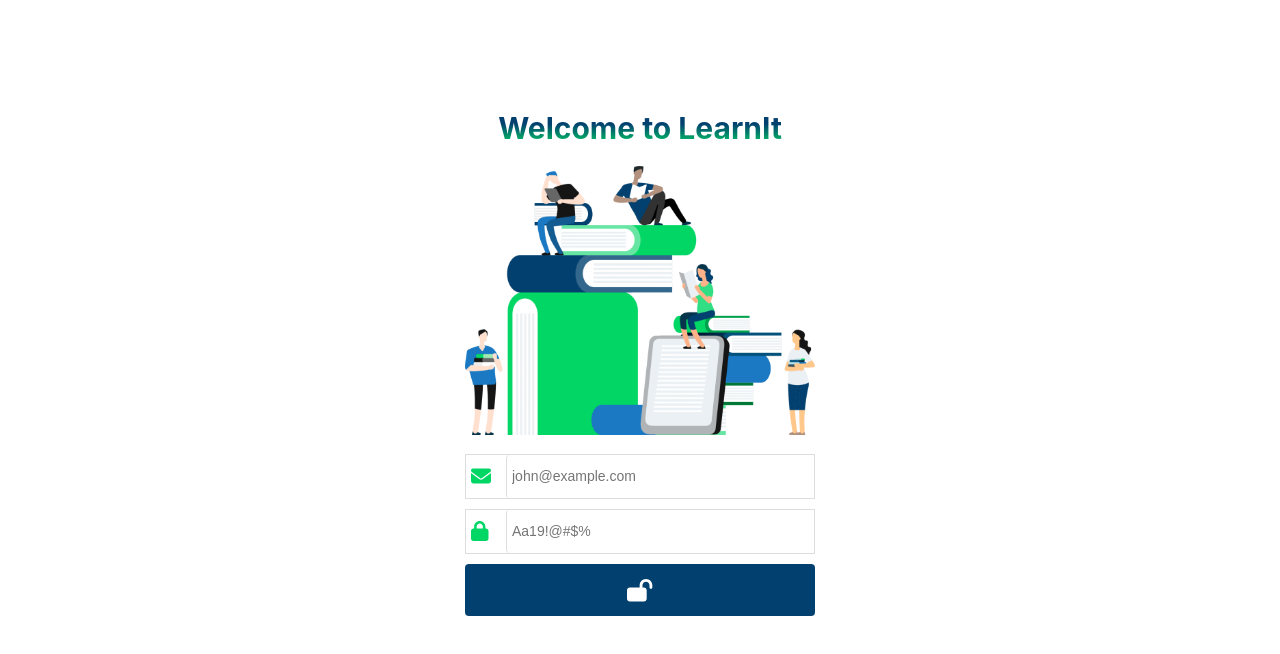
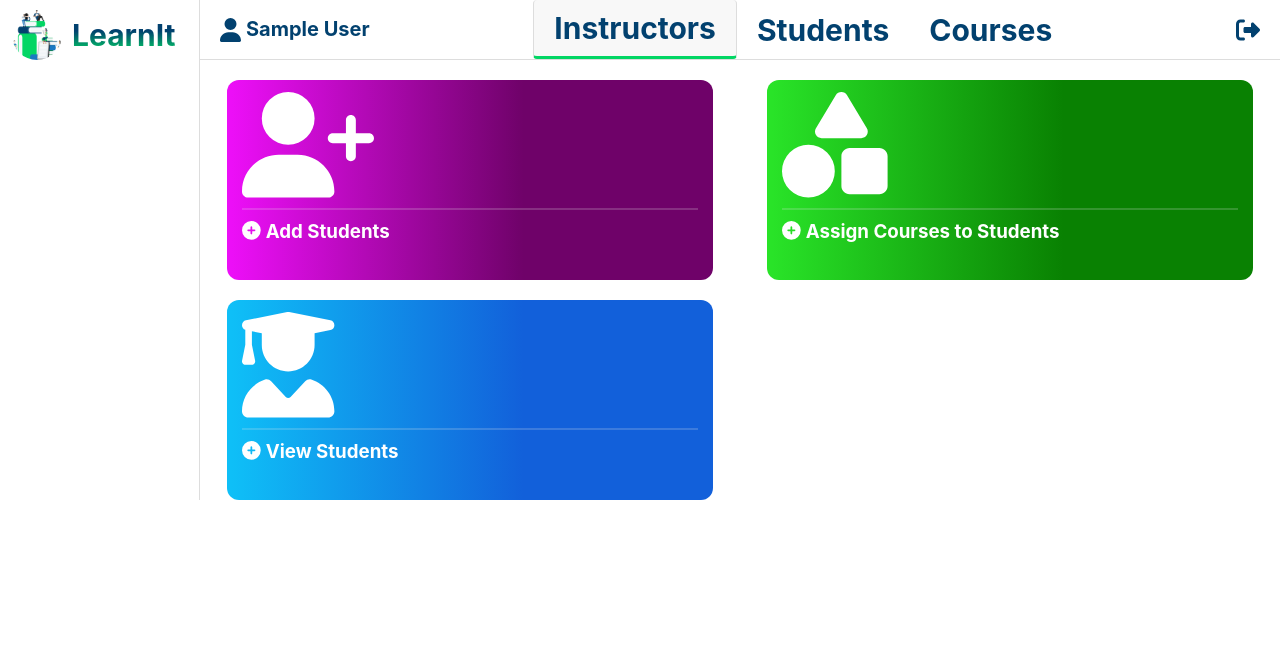
Before and after one commit to asmaahamid02/e-learning-system, a React (Create React App) app in the folder elearning-frontend/: page /home in a window 1280 px wide. Before the commit this address led to /. Shown: the top 654 px of the page. Built offline with nearby package versions, Linux system fonts and the light colour scheme; sample sign-in values are in the browser's storage.

Commit message:
frontend: added navbar, login and logout functionality

```diff
--- a/elearning-frontend/src/Views/Home.js
+++ b/elearning-frontend/src/Views/Home.js
@@ -3,7 +3,6 @@ import { FontAwesomeIcon } from '@fortawesome/react-fontawesome'
 import UserInfo from '../Services/UserInfo'
 import { Navigate } from 'react-router-dom'
 import { useState, useEffect } from 'react'
-
 import {
   faUser,
   faRightFromBracket,
@@ -12,19 +11,54 @@ import {
   faUserGraduate,
   faShapes,
 } from '@fortawesome/free-solid-svg-icons'
+import Navbar from './Navbar'
+
 const Home = () => {
-  const [loggedIn, setLoggedIn] = useState(false)
+  const [loggedInUser, setLoggedInUser] = useState(UserInfo.getUser())
+
+  const checkLoggedIn = () => {
+    if (!loggedInUser) {
+      return <Navigate replace to='/' />
+    } else {
+      console.log('logged')
+    }
+  }
+
   useEffect(() => {
-    const loggedInUser = UserInfo.getUser()
-    if (loggedInUser) {
-      setLoggedIn(true)
-    }
-  }, [])
+    checkLoggedIn()
+  }, [loggedInUser])
 
-  if (!loggedIn) {
+  window.addEventListener('storage', () => {
+    setLoggedInUser(UserInfo.getUser())
+  })
+
+  const handleLogout = () => {
+    UserInfo.removeUser()
+    setLoggedInUser(null)
+  }
+
+  const handleHomeClick = () => {
+    return <Navigate replace to='/home' />
+    // window.location.reload()
+  }
+
+  const navItems = [
+    {
+      name: 'Instructors',
+      active: true,
+    },
+    {
+      name: 'Students',
+      active: false,
+    },
+    {
+      name: 'Courses',
+      active: false,
+    },
+  ]
+  if (!loggedInUser) {
     return <Navigate replace to='/' />
   }
-
   return (
     <div className='main-container'>
       <div className='left-sidebar'>
@@ -34,28 +68,15 @@ const Home = () => {
         </div>
       </div>
       <div className='middle-content'>
-        <div className='navbar flex center-vertical'>
-          <div className='username'>
-            <FontAwesomeIcon icon={faUser} size='xl' />
-            <span>Asmaa Hamid</span>
-          </div>
-          <ul className='list flex'>
-            <li>
-              <a href='#'>Instructors</a>
-            </li>
-            <li className='active'>
-              <a href='#'>Students</a>
-            </li>
-            <li>
-              <a href='#'>Courses</a>
-            </li>
-          </ul>
-          <div className='logout'>
-            <a href='#'>
-              <FontAwesomeIcon icon={faRightFromBracket} size='xl' />
-            </a>
-          </div>
-        </div>
+        <Navbar
+          userIcon={faUser}
+          userIconSize='xl'
+          items={navItems}
+          logoutIcon={faRightFromBracket}
+          logoutIconSize='xl'
+          handleLogout={handleLogout}
+          handleHomeClick={handleHomeClick}
+        />
         <div className='content'>
           <div className='items'>
             <div className='item purple'>
```
